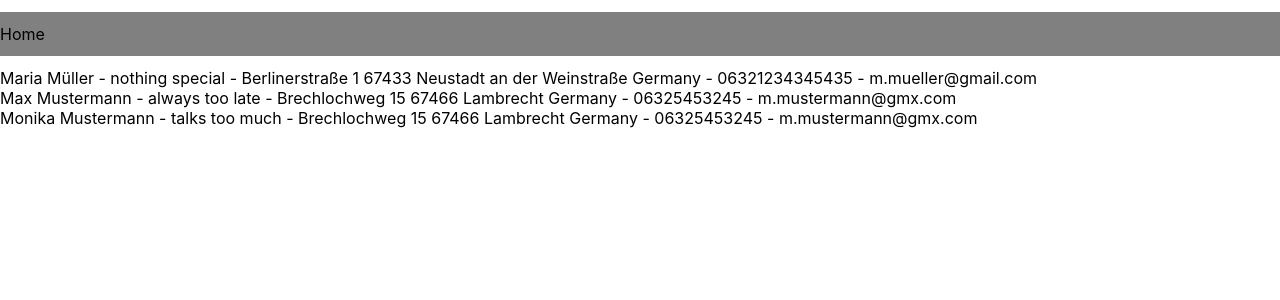
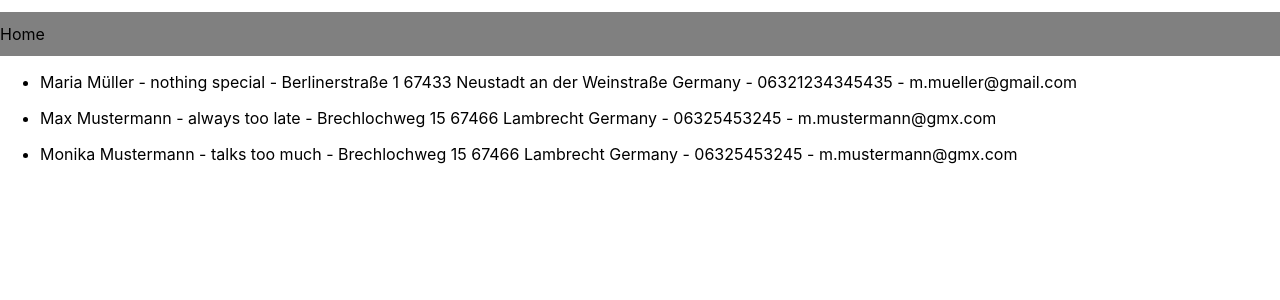
Before and after one commit to deBabbbe/PlaninngsView, a Next.js app: page /customers in a window 1280 px wide. Shown: the top 300 px of the page. Built offline with nearby package versions, Linux system fonts and the light colour scheme.

Commit message:
Add styling to lists (lists with single entries, I know)

```diff
--- a/pages/customers.tsx
+++ b/pages/customers.tsx
@@ -3,11 +3,13 @@ import customers from "../data/customers";
 
 const Customers = () => {
   const customersView = customers.map((customer) => (
-    <div key={customer.id}>
-      {customer.name} - {customer.comment} - {customer.address.street}{" "}
-      {customer.address.zip} {customer.address.city} {customer.address.country}{" "}
-      - {customer.telefon} - {customer.email}
-    </div>
+    <ul key={customer.id}>
+      <li>
+        {customer.name} - {customer.comment} - {customer.address.street}{" "}
+        {customer.address.zip} {customer.address.city}{" "}
+        {customer.address.country} - {customer.telefon} - {customer.email}
+      </li>
+    </ul>
   ));
 
   return (
```
Also changed, not shown: pages/applications.tsx (+5 -4 lines), pages/appointments.tsx (+6 -4 lines), pages/employees.tsx (+8 -6 lines).
